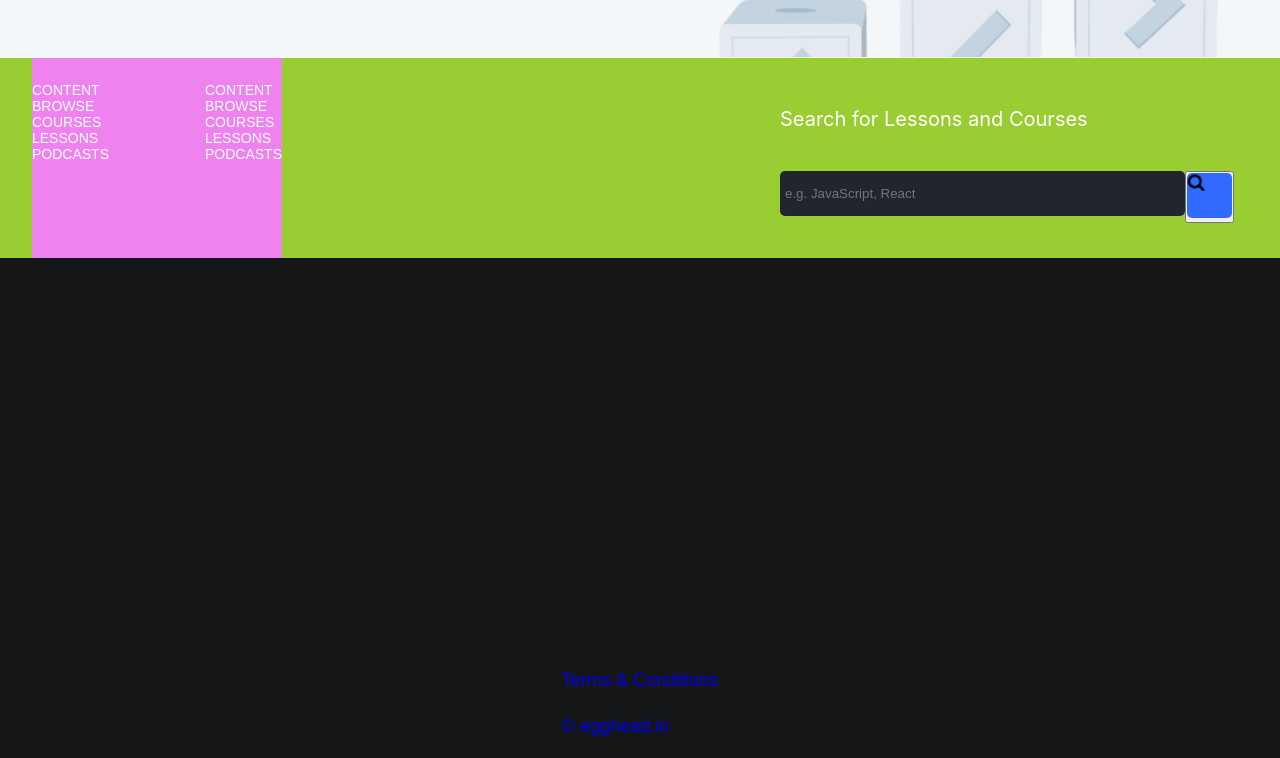
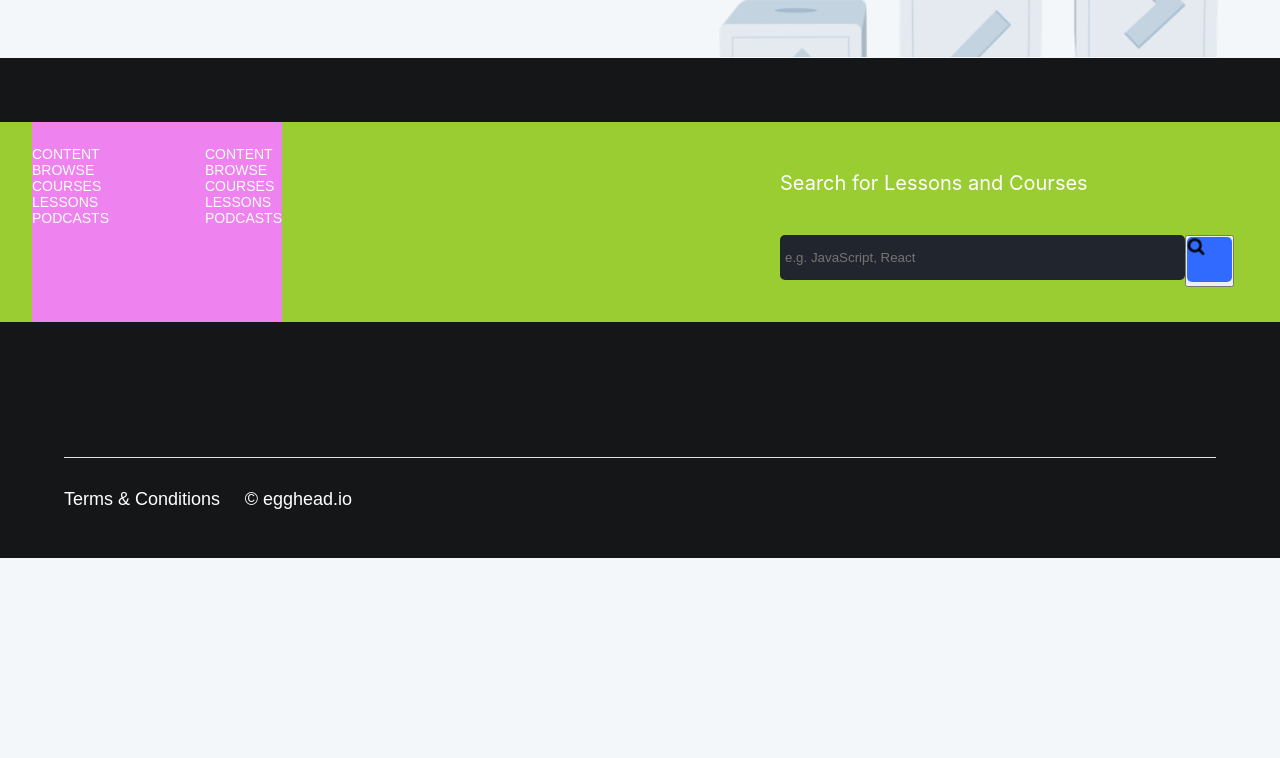
Before and after one commit to MuhammadUmer0/egghead.io-mockup, a plain HTML site: page index.html in a window 1280 px wide. Shown: the part 2330-3088 px from the top of the page. After the commit the page ends 2888 px from the top, so only its background shows below. Drawn offline with Linux system fonts and the light colour scheme.

Commit message:
feat: fix footer

```diff
--- a/style.css
+++ b/style.css
@@ -229,7 +229,7 @@ footer {
   flex-direction: column;
   justify-content: space-between;
   align-items: center;
-  height: 700px;
+  height: 500px;
 }
 footer img {
   height: 35px;
@@ -252,6 +252,8 @@ footer img {
   flex-direction: row;
   justify-content: space-between;
   align-items: center;
+  margin-top: 4em;
+  margin-bottom: 4em;
 }
 footer ul {
   text-transform: uppercase;
@@ -309,3 +311,25 @@ footer .searchBtn img {
 footer .searchtxt {
   display: flex;
 }
+footer .lastRow {
+  height: 100px;
+  width: 90%;
+  display: flex;
+  justify-content: flex-start;
+  border-top: 1px solid #e1e1e1;
+}
+.lastRow .links {
+  font-family: Helvetica;
+  color: white;
+  width: 25%;
+  font-size: 14px;
+  line-height: 16px;
+  font-weight: 400;
+  display: flex;
+  justify-content: space-between;
+}
+.links a{
+  text-decoration: none;
+  color: white;
+
+}
```
